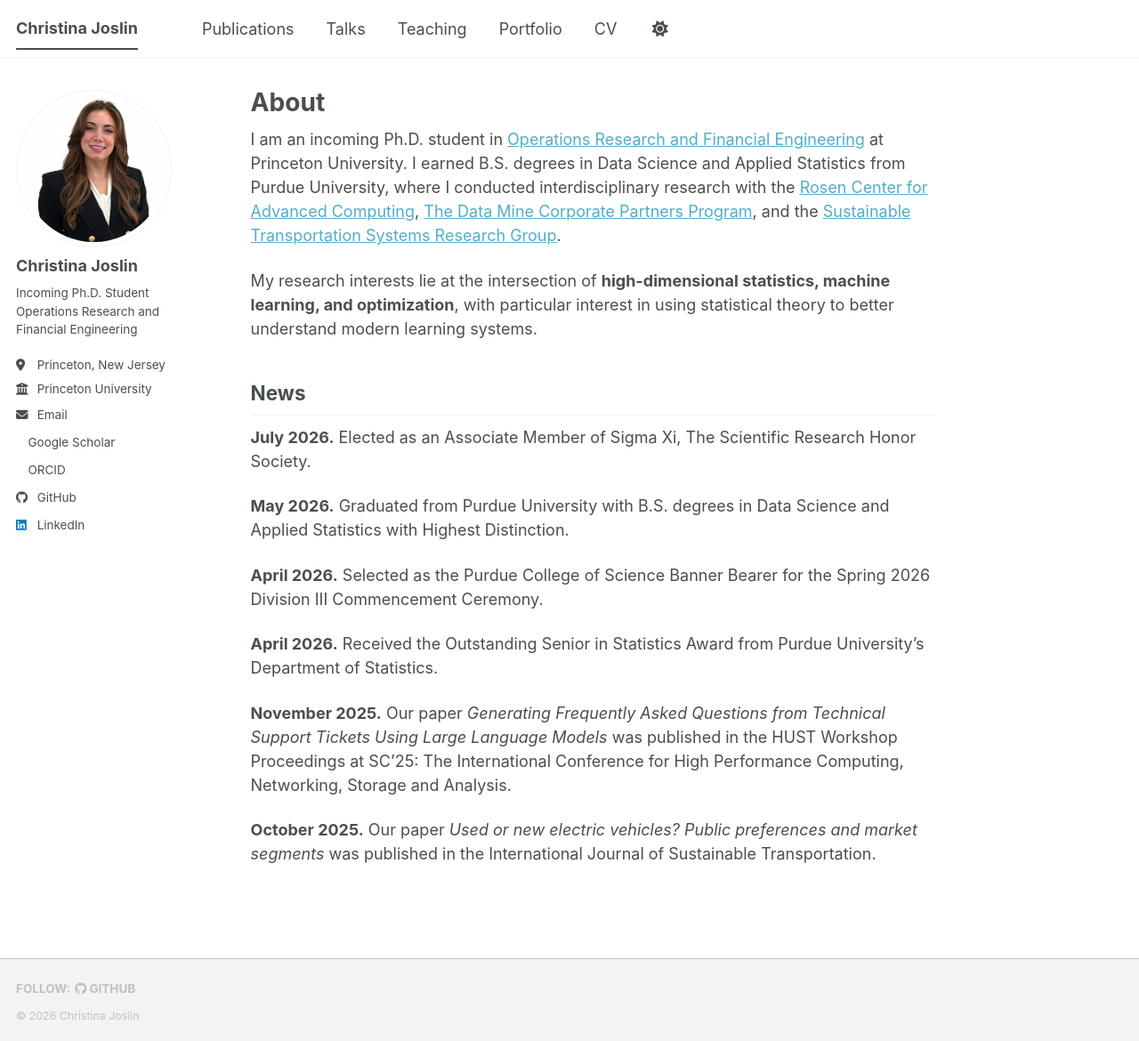
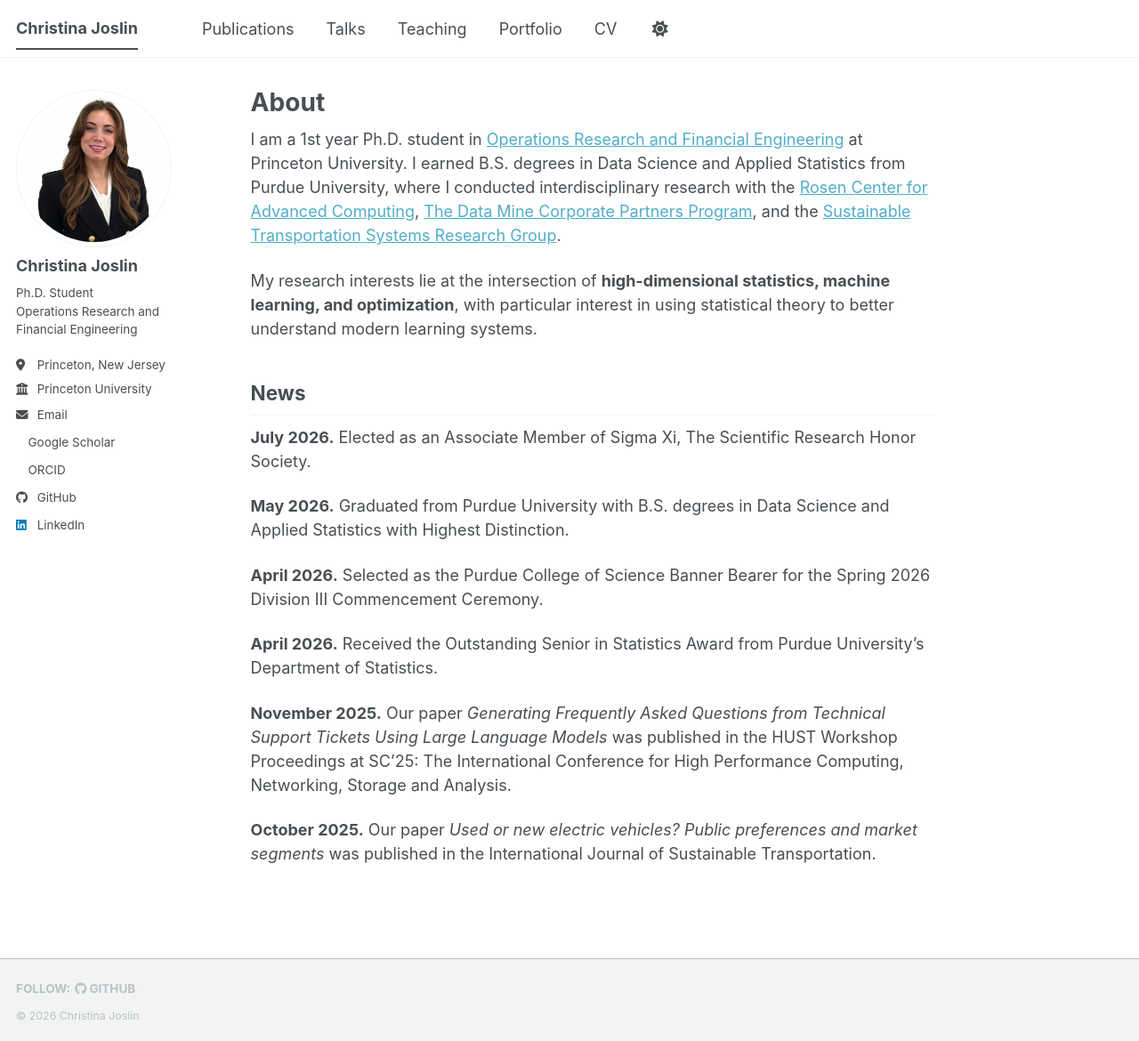
Before and after one commit to christinajoslin/christinajoslin.github.io, a Jekyll site: the page built from _pages/about.md, in a window 1280 px wide and 1170 px high. Shown: the whole window at 89% size. Built offline with Jekyll 4.4.1, drawn with Linux system fonts in a browser that asks for light colours; a style sheet for code colours, icons or effects is not loaded.

Commit message:
Open About

```diff
--- a/_config.yml
+++ b/_config.yml
@@ -26,7 +26,7 @@ author:
   avatar           : "profile.png"
   name             : "Christina Joslin"
   pronouns         : #
-  bio              : "Incoming Ph.D. Student<br>Operations Research and Financial Engineering"
+  bio              : "Ph.D. Student<br>Operations Research and Financial Engineering"
   location         : "Princeton, New Jersey"
   employer         : "Princeton University"
   uri              : # URL
--- a/_pages/about.md
+++ b/_pages/about.md
@@ -7,7 +7,7 @@ redirect_from:
   - /about.html
 ---
 
-I am an incoming Ph.D. student in [Operations Research and Financial Engineering](https://orfe.princeton.edu/) at Princeton University. I earned B.S. degrees in Data Science and Applied Statistics from Purdue University, where I conducted interdisciplinary research with the [Rosen Center for Advanced Computing](https://www.rcac.purdue.edu/), [The Data Mine Corporate Partners Program](https://datamine.purdue.edu/partnerships/corporate/), and the [Sustainable Transportation Systems Research Group](https://engineering.purdue.edu/STSRG).
+I am a 1st year Ph.D. student in [Operations Research and Financial Engineering](https://orfe.princeton.edu/) at Princeton University. I earned B.S. degrees in Data Science and Applied Statistics from Purdue University, where I conducted interdisciplinary research with the [Rosen Center for Advanced Computing](https://www.rcac.purdue.edu/), [The Data Mine Corporate Partners Program](https://datamine.purdue.edu/partnerships/corporate/), and the [Sustainable Transportation Systems Research Group](https://engineering.purdue.edu/STSRG).
 
 My research interests lie at the intersection of **high-dimensional statistics, machine learning, and optimization**, with particular interest in using statistical theory to better understand modern learning systems.
 
```
